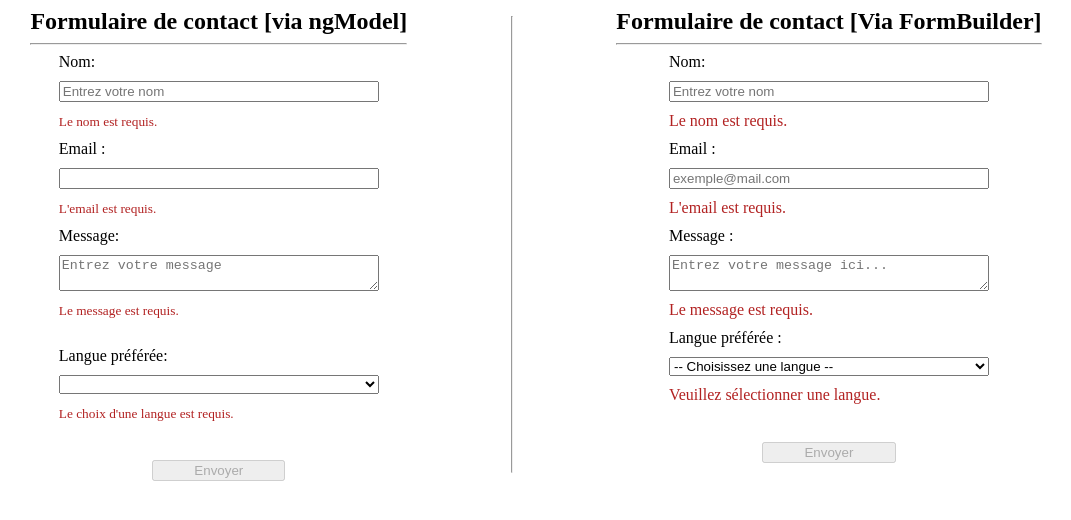
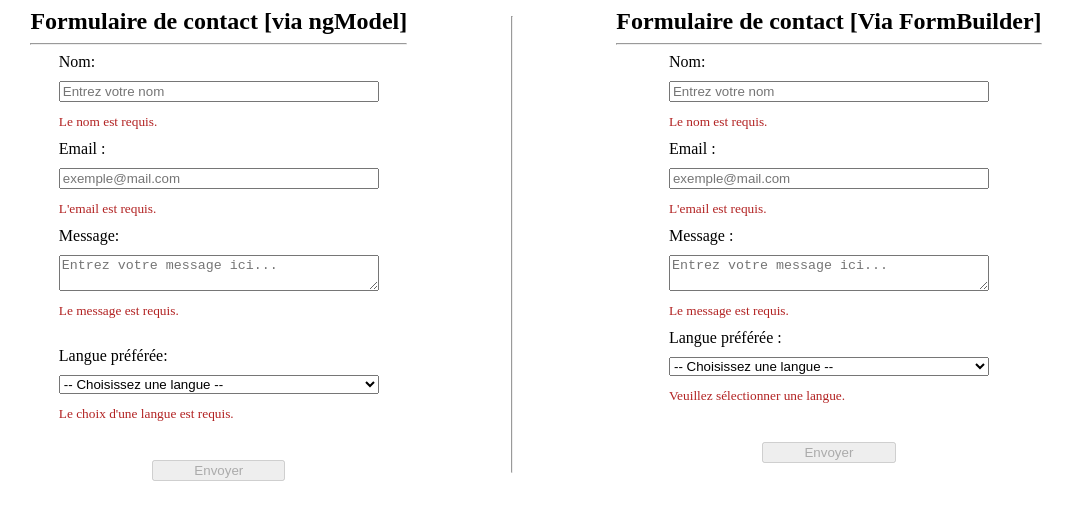
Before and after one commit to CDelf/angular-formation, an Angular app: page / in a window 1280 px wide. Shown: the top 520 px of the page, without its empty margins (104-1175 px from the left). Built offline with nearby package versions, Linux system fonts and the light colour scheme.

Commit message:
TP8 - Ajustements

```diff
--- a/src/components/ex8/contact-form-builder/contact-form-builder.html
+++ b/src/components/ex8/contact-form-builder/contact-form-builder.html
@@ -8,10 +8,10 @@
   @if (formulaire.get('nom')?.invalid) {
     <div class="error">
       @if (formulaire.get('nom')?.errors?.['required']) {
-        Le nom est requis.
+          <small>Le nom est requis.</small>
       }
       @if (formulaire.get('nom')?.errors?.['minlength']) {
-        Le nom doit comporter au moins 3 caractères.
+          <small>Le nom doit comporter au moins 3 caractères.</small>
       }
     </div>
   }
@@ -22,10 +22,10 @@
   @if (formulaire.get('email')?.invalid) {
     <div class="error">
       @if (formulaire.get('email')?.errors?.['required']) {
-        L'email est requis.
+          <small>L'email est requis.</small>
       }
       @if (formulaire.get('email')?.errors?.['email']) {
-        Format d'email invalide.
+          <small>Format d'email invalide.</small>
       }
     </div>
   }
@@ -36,10 +36,10 @@
   @if (formulaire.get('message')?.invalid) {
     <div class="error">
       @if (formulaire.get('message')?.errors?.['required']) {
-        Le message est requis.
+          <small>Le message est requis.</small>
       }
       @if (formulaire.get('message')?.errors?.['minlength']) {
-        Le message doit comporter au moins 10 caractères.
+          <small>Le message doit comporter au moins 10 caractères.</small>
       }
     </div>
   }
@@ -53,7 +53,7 @@
     <option value="Espagnol">Espagnol</option>
   </select>
   @if (formulaire.get('langue')?.errors?.['required']) {
-    <div class="error">Veuillez sélectionner une langue.</div>
+   <div class="error"> <small>Veuillez sélectionner une langue.</small></div>
   }
   <br />
   <button type="submit" [disabled]="formulaire.invalid">Envoyer</button>
--- a/src/components/ex8/contact-form/contact-form.html
+++ b/src/components/ex8/contact-form/contact-form.html
@@ -19,7 +19,7 @@
   }
   <!-- Champ email -->
   <label>Email :</label>
-  <input type="email" name="email" required email [(ngModel)]="email" #emailCtrl="ngModel"/>
+  <input type="email" name="email" email [(ngModel)]="email" placeholder="exemple@mail.com" required #emailCtrl="ngModel" />
   @if (emailCtrl.invalid) {
     @if (emailCtrl.errors?.['required']) {
       <div class="error">
@@ -35,7 +35,7 @@
 
   <!-- Champ message -->
   <label>Message:</label>
-  <textarea [(ngModel)]="message" name="message" placeholder="Entrez votre message" required minlength="10"
+  <textarea [(ngModel)]="message" name="message" placeholder="Entrez votre message ici..." required minlength="10"
             #msgCtrl="ngModel"></textarea>
   @if (msgCtrl.invalid) {
     @if (msgCtrl.errors?.['required']) {
@@ -53,9 +53,10 @@
   <!-- Champ langue -->
   Langue préférée:
   <select [(ngModel)]="langue" [ngModelOptions]="{standalone: true}" name="langue" required #langueCtrl="ngModel">
-    <option value="fr">Français</option>
-    <option value="eng">Anglais</option>
-    <option value="spa">Espagnol</option>
+    <option value="">-- Choisissez une langue --</option>
+    <option value="Français">Français</option>
+    <option value="Anglais">Anglais</option>
+    <option value="Espagnol">Espagnol</option>
   </select>
   @if (langueCtrl.errors?.['required']) {
     <div class="error">
```
